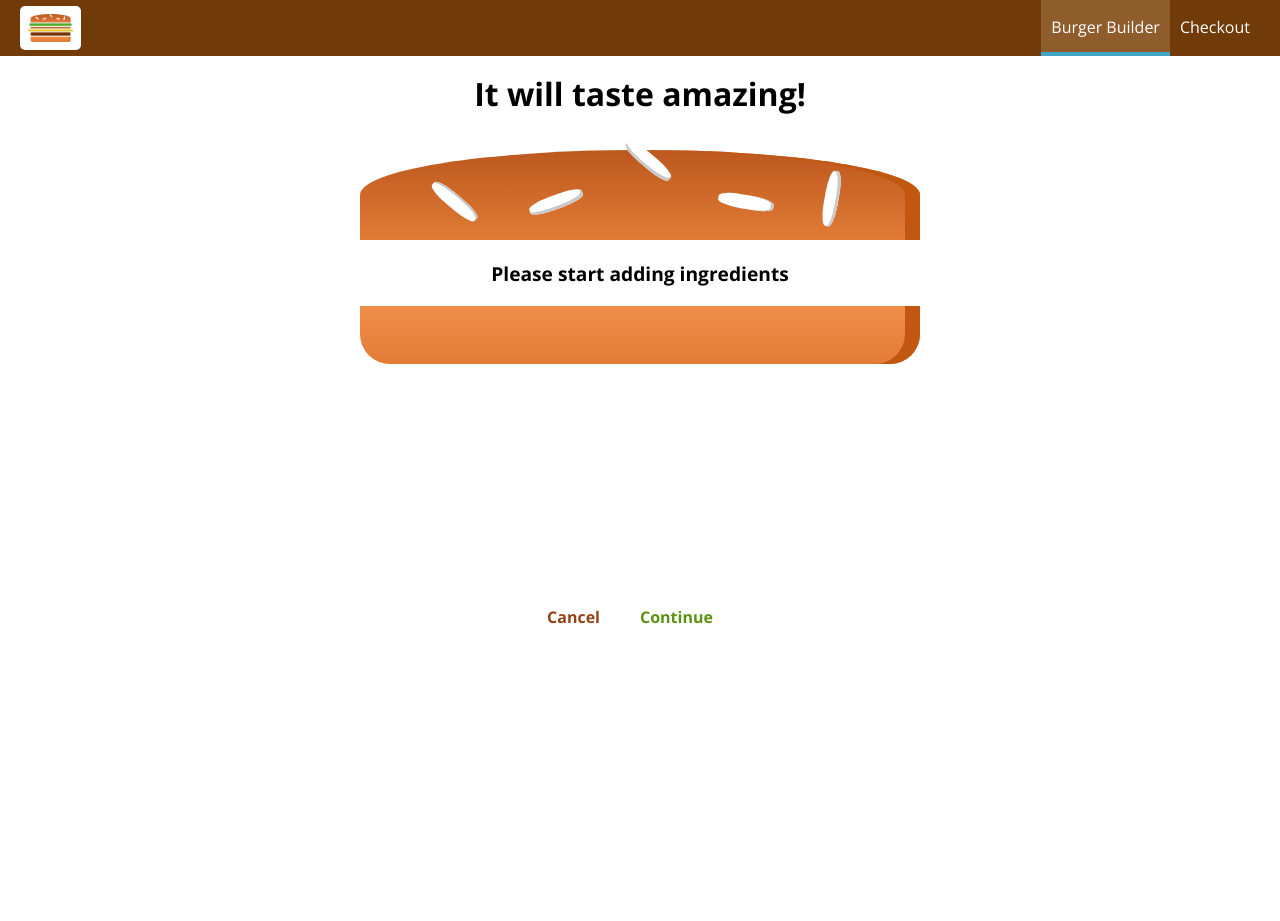
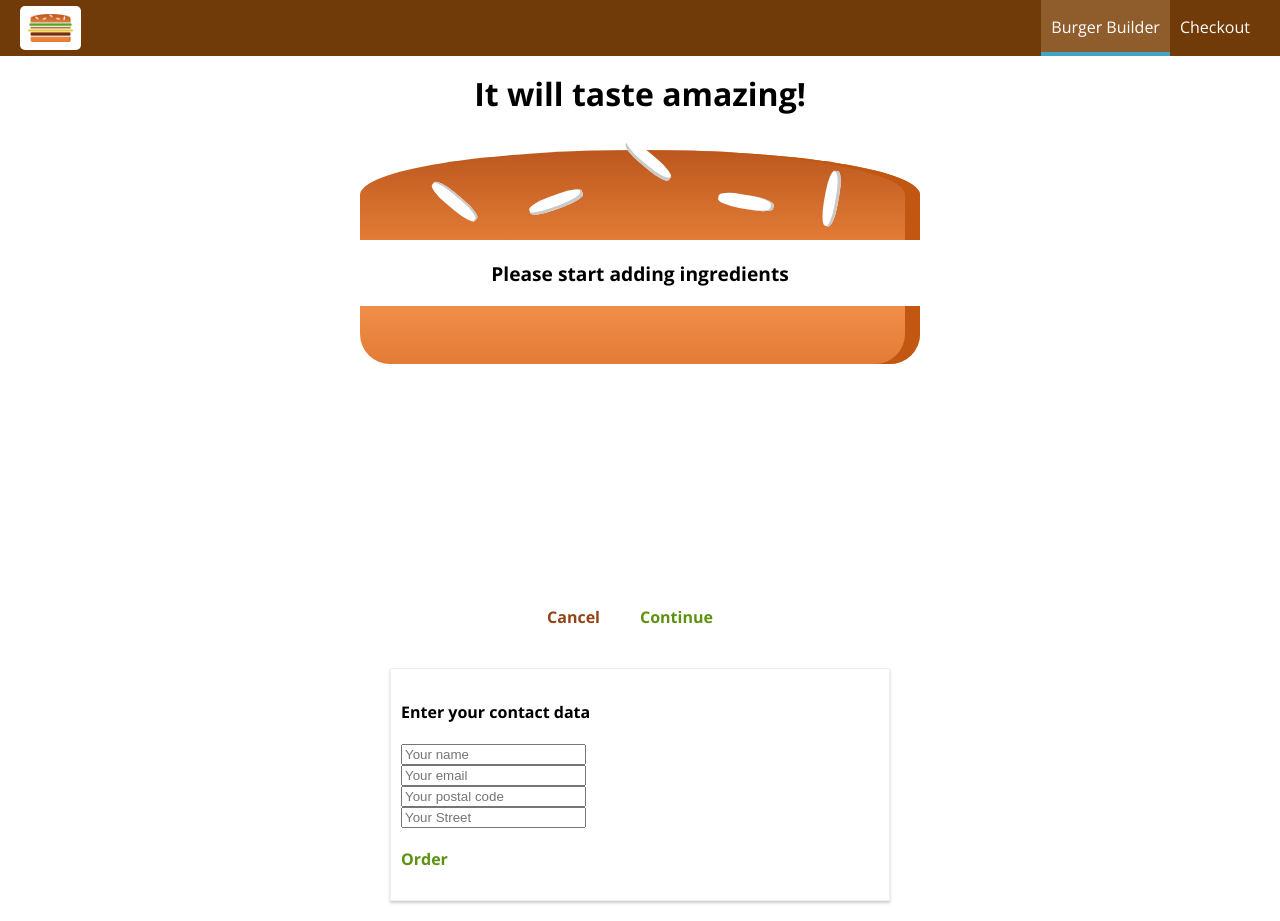
Before and after one commit to 105ron/Burger-App, a React (Create React App) app: page /checkout in a window 1280 px wide. Both pictures are taken after a click on the button "Continue". Before the commit the page ends 800 px from the top, so only its background shows below. Built offline with nearby package versions, Linux system fonts and the light colour scheme; the HTML template or start-up script is replaced by a standard one.

Commit message:
add ContactData form and allow data to submit and redirect to homepage

```diff
--- a/src/containers/BurgerBuilder/BurgerBuilder.js
+++ b/src/containers/BurgerBuilder/BurgerBuilder.js
@@ -7,7 +7,7 @@ import BuildControls from '../../components/Burger/BuildControls/BuildControls';
 import Modal from '../../components/UI/Modal/Modal';
 import withErrorHandler from '../../hoc/withErrorHandler/withErrorHandler';
 import OrderSummary from '../../components/Burger/OrderSummary/OrderSummary';
-import Spinner from '../../components/UI/spinner/spinner';
+import Spinner from '../../components/UI/Spinner/Spinner';
 
 const INGREDIENT_PRICES = {
   salad: 0.5,
@@ -58,30 +58,15 @@ class BurgerBuilder extends Component {
 
   purchaseContinuedHandler() {
     const { history } = this.props;
-    const { ingredients } = this.state;
-    const queryString = Object.keys(ingredients).map(key => (
-      `${encodeURIComponent(key)}=${encodeURIComponent(ingredients[key])}`
-    )).join('&');
+    const { ingredients, totalPrice } = this.state;
+    const queryString = [`price=${encodeURIComponent(totalPrice.toFixed(2))}`,
+      ...Object.keys(ingredients).map(key => (
+        `${encodeURIComponent(key)}=${encodeURIComponent(ingredients[key])}`))]
+      .join('&');
     history.push({
       pathname: "/checkout",
       search: `?${queryString}`,
     });
-    // this.setState({ loading: true });
-    // const { ingredients, totalPrice: price } = this.state;
-    // const order = {
-    //   ingredients,
-    //   price,
-    //   address: {
-    //     street: '145 Evergreen Tce',
-    //     zipcode: '12345',
-    //     country: 'USA',
-    //   },
-    //   email: 'test@test.com',
-    //   deliveryMethod: 'mostEconomical',
-    // };
-    // axios.post('order.json', order)
-    //   .then(response => this.setState({ loading: false, purchasing: false }))
-    //   .catch(error => this.setState({ loading: false, purchasing: false }));
   }
 
   purchaseHandler() {
--- a/src/containers/Checkout/Checkout.js
+++ b/src/containers/Checkout/Checkout.js
@@ -1,6 +1,8 @@
 import React, { Component } from 'react';
 import PropTypes from 'prop-types';
+import { Route } from 'react-router-dom';
 import CheckoutSummary from '../../components/Order/CheckoutSummary/CheckoutSummary';
+import ContactData from './ContactData/ContactData';
 
 class Checkout extends Component {
   constructor(props) {
@@ -8,23 +10,24 @@ class Checkout extends Component {
     this.checkoutCancelledHandler = this.checkoutCancelledHandler.bind(this);
     this.checkoutContinuedHandler = this.checkoutContinuedHandler.bind(this);
     this.state = {
-      ingredients: {
-        bacon: 0,
-        salad: 0,
-        meat: 0,
-        cheese: 0,
-      },
+      ingredients: null,
+      price: 0,
     };
   }
 
-  componentDidMount() {
+  componentWillMount() {
     const { location: { search } } = this.props;
     const query = new URLSearchParams(search);
     const ingredients = {};
+    let price = 0;
     query.forEach((amount, ingredient) => {
-      ingredients[ingredient] = +amount;
+      if (ingredient === "price") {
+        price = +amount;
+      } else {
+        ingredients[ingredient] = +amount;
+      }
     });
-    this.setState({ ingredients });
+    this.setState({ ingredients, price });
   }
 
   checkoutCancelledHandler() {
@@ -38,13 +41,18 @@ class Checkout extends Component {
   }
 
   render() {
-    const { ingredients } = this.state;
+    const { ingredients, price } = this.state;
+    const { match } = this.props;
     return (
       <div>
         <CheckoutSummary
           ingredients={ingredients}
           checkoutContinued={this.checkoutContinuedHandler}
           checkoutCancelled={this.checkoutCancelledHandler}
+        />
+        <Route
+          path={`${match.path}/contact-data`}
+          render={props => (<ContactData ingredients={ingredients} price={price} {...props} />)}
         />
       </div>
     );
@@ -54,6 +62,7 @@ class Checkout extends Component {
 Checkout.propTypes = {
   history: PropTypes.object.isRequired,
   location: PropTypes.object.isRequired,
+  match: PropTypes.object.isRequired,
 };
 
 export default Checkout;
--- /dev/null
+++ b/src/containers/Checkout/ContactData/ContactData.js
@@ -0,0 +1,100 @@
+import React, { Component } from 'react';
+import styled from 'styled-components';
+import PropTypes from 'prop-types';
+import Button from '../../../components/UI/Button/Button';
+import axios from '../../../axios-orders';
+import Spinner from '../../../components/UI/Spinner/Spinner';
+
+const Contact = styled.div`
+  margin: 20px auto;
+  width: 80%;
+  text-align: centre;
+  box-shadow: 0 2px 3px #ccc;
+  border: 1px solid #eee;
+  padding: 10px;
+  box-sizing: border-box;
+  @media (min-width: 600px) {
+    width: 500px;
+  }
+`;
+
+const Input = styled.input`
+  display: block;
+`;
+
+class ContactData extends Component {
+  constructor(props) {
+    super(props);
+    this.orderHandler = this.orderHandler.bind(this);
+    this.state = {
+      name: '',
+      email: '',
+      address: {
+        street: '',
+        postalCode: '',
+      },
+      loading: false,
+    };
+  }
+
+  orderHandler(event) {
+    event.preventDefault();
+    this.setState({ loading: true });
+    const { ingredients, price } = this.props;
+    const order = {
+      ingredients,
+      price,
+      address: {
+        street: '145 Evergreen Tce',
+        zipcode: '12345',
+        country: 'USA',
+      },
+      email: 'test@test.com',
+      deliveryMethod: 'mostEconomical',
+    };
+    axios.post('order.json', order)
+      .then((response) => {
+        const { history } = this.props;
+        this.setState({ loading: false });
+        history.push('/');
+      })
+      .catch(error => this.setState({ loading: false }));
+  }
+
+  render() {
+    const { loading } = this.state;
+    let form = (
+      <form>
+        <Input type="text" name="name" placeholder="Your name" />
+        <Input type="email" name="email" placeholder="Your email" />
+        <Input type="text" name="postalCode" placeholder="Your postal code" />
+        <Input type="text" name="street" placeholder="Your Street" />
+        <Button
+          btnType="success"
+          clicked={this.orderHandler}
+        >
+          Order
+        </Button>
+      </form>
+    );
+    if (loading) {
+      form = <Spinner />;
+    }
+    return (
+      <Contact>
+        <h4>
+          Enter your contact data
+        </h4>
+        {form}
+      </Contact>
+    );
+  }
+}
+
+ContactData.propTypes = {
+  price: PropTypes.number.isRequired,
+  history: PropTypes.object.isRequired,
+  ingredients: PropTypes.object.isRequired,
+};
+
+export default ContactData;
```
